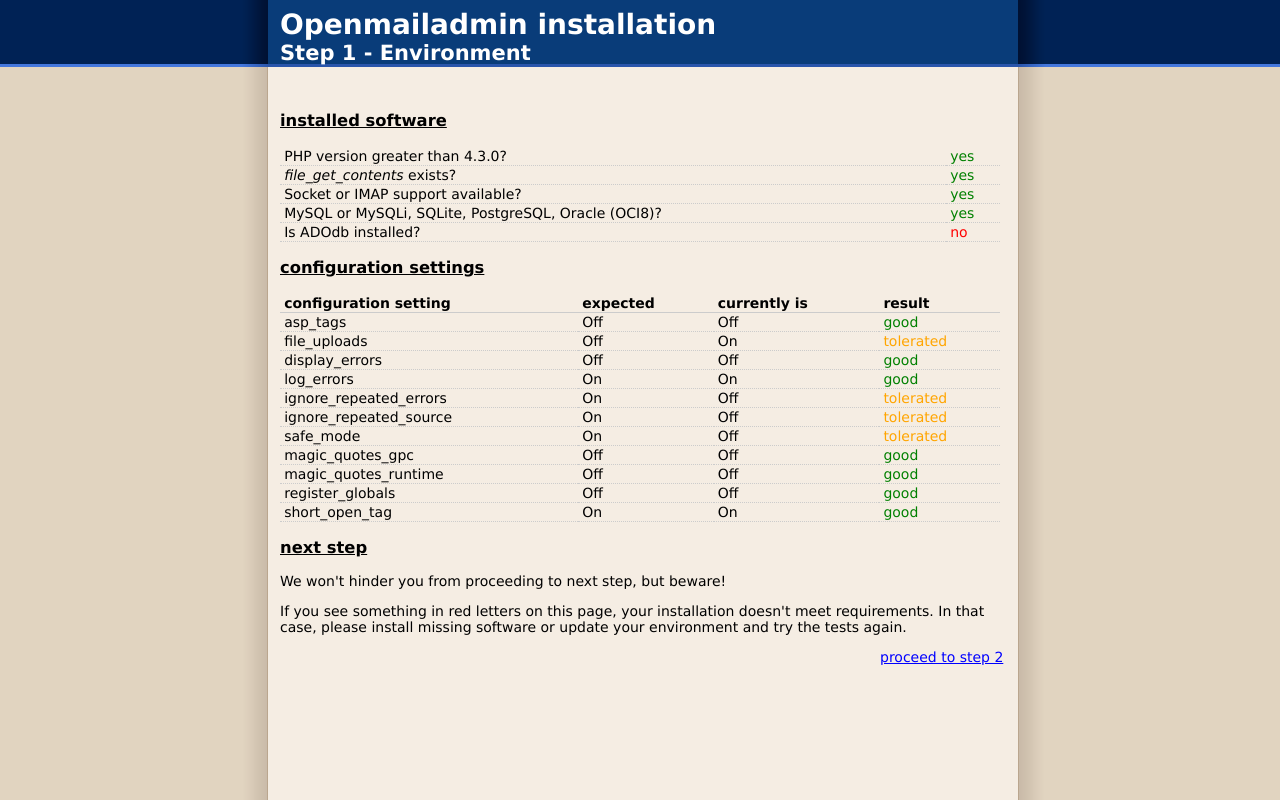
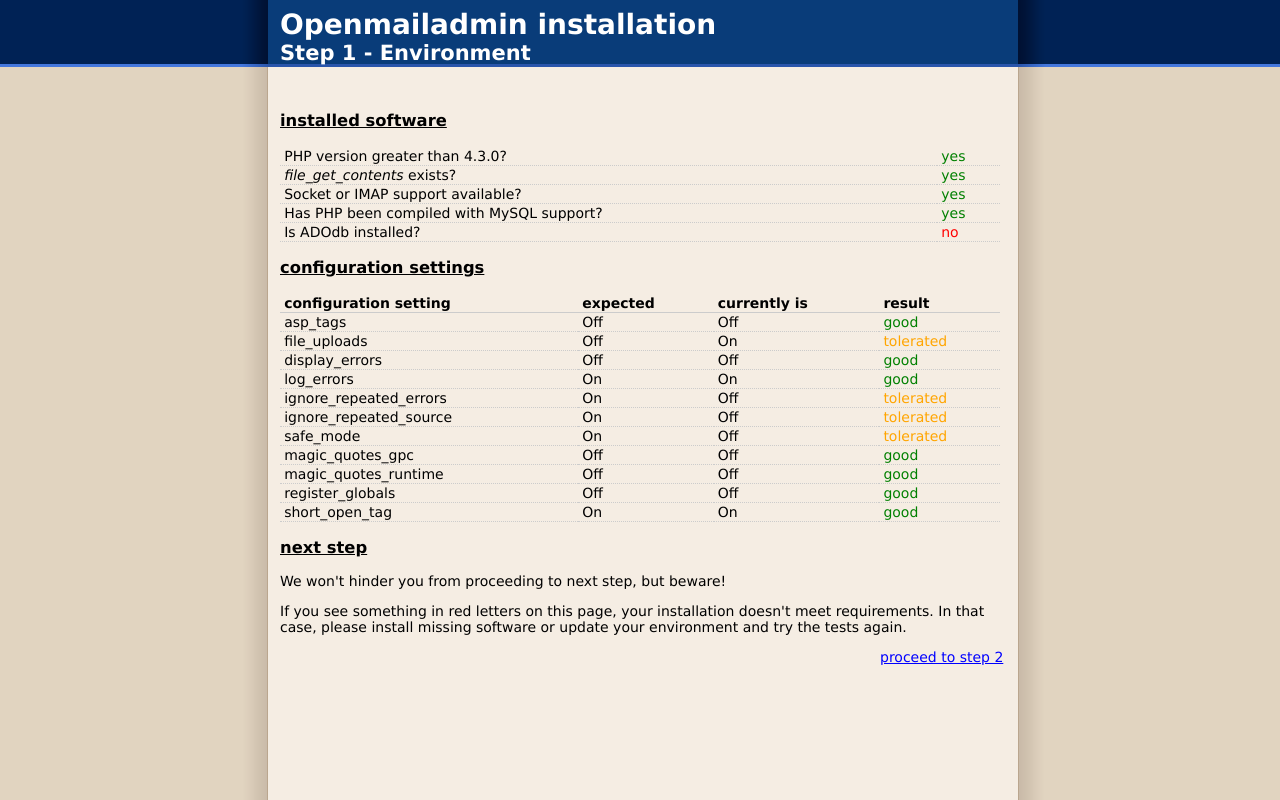
Before and after one commit to mark-kubacki/openmailadmin, a PHP site: page /setup.php?step=1 in a window 1280 px wide. Run offline with PHP 8.4, Linux system fonts and the light colour scheme; some libraries are stand-ins or nearby versions.

Commit message:
Support for other databases than MySQL has been removed. Necessary changes to SQL queries and database layout won't be implemented in this version.

```diff
--- a/setup.php
+++ b/setup.php
@@ -109,9 +109,6 @@ switch($_GET['step']) {
 		$available_db	= array();
 		if(function_exists('mysql_connect'))	$available_db[] = array('mysql', 'mysql://user:pwd@host/mydb');
 		if(function_exists('mysqli_connect'))	$available_db[] = array('mysqli', 'mysqli://user:pwd@host/mydb');
-		if(function_exists('ocilogon'))	$available_db[] = array('oci8', 'oci8://user:pwd@host/sid');
-		if(function_exists('pg_connect'))	$available_db[] = array('postgres', 'postgres://user:pwd@host/mydb');
-		if(function_exists('sqlite_open'))	$available_db[] = array('sqlite', 'sqlite://..%2Fmydb.db');
 		include('./templates/setup/step2.tpl');
 		break;
 	default:
@@ -138,7 +135,7 @@ switch($_GET['step']) {
 				array('PHP version greater than 4.3.0?', version_compare(PHP_VERSION, '4.3.0', '>')),
 				array('<cite>file_get_contents</cite> exists?', function_exists('file_get_contents')),
 				array('Socket or IMAP support available?', function_exists('fsockopen') || function_exists('imap_open')),
-				array('MySQL or MySQLi, SQLite, PostgreSQL, Oracle (OCI8)?', function_exists('mysql_connect') || function_exists('mysqli_connect') || function_exists('sqlite_open') || function_exists('pg_connect') || function_exists('ocilogon')),
+				array('Has PHP been compiled with MySQL support?', function_exists('mysql_connect') || function_exists('mysqli_connect')),
 				array('Is ADOdb installed?', function_exists('ADONewConnection')),
 			);
 
```
